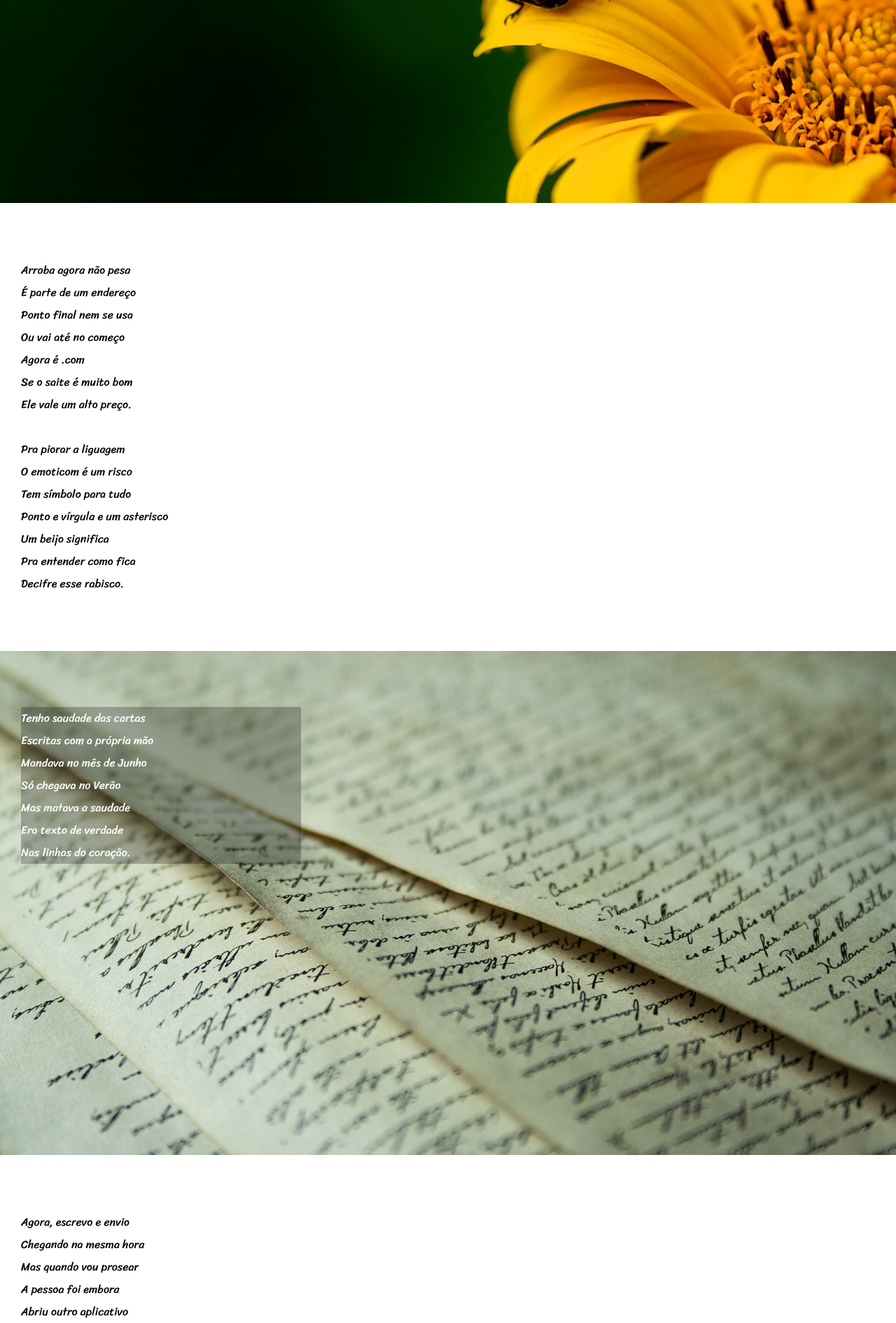
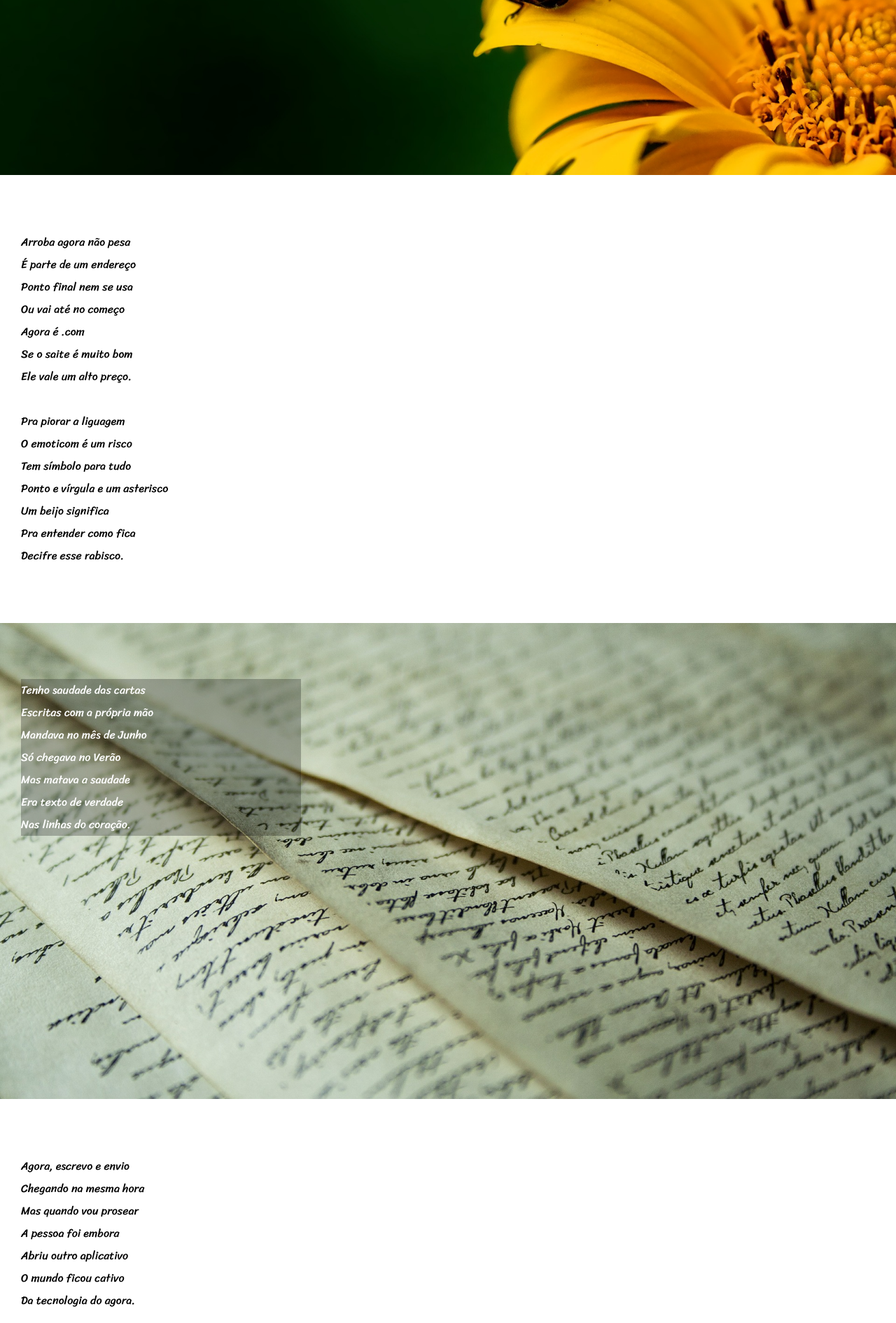
Before and after one commit to oPortela/Curso-HTML-e-CSS, a PHP site: page / in a window 1280 px wide. Shown: the part 977-2867 px from the top of the page at 70% size. Run offline with PHP 8.4, Linux system fonts and the light colour scheme.

Commit message:
Update style.css

```diff
--- a/desafios/d012/estilo/style.css
+++ b/desafios/d012/estilo/style.css
@@ -75,6 +75,13 @@ section.imagem > p {
     background-color: rgba(0, 0, 0, 0.253);
     width: 400px;
     font-family: var(--fonte3);
+/*
+    position: absolute;
+
+    left: 65%;
+    top: 70%;
+
+    transform: translate(-200%, -100%);*/
 }
 
 #img01 {
@@ -85,7 +92,7 @@ section.imagem > p {
     color: white;
     background-size: cover;
     background-repeat: no-repeat;
-    height: 70vh;
+    height: 65vh;
     width: auto;
 
     position: relative;
@@ -99,7 +106,7 @@ section.imagem > p {
     color: white;
     background-size: cover;
     background-repeat: no-repeat;
-    height: 70vh;
+    height: 65vh;
     width: auto;
 
     position: relative;
```
